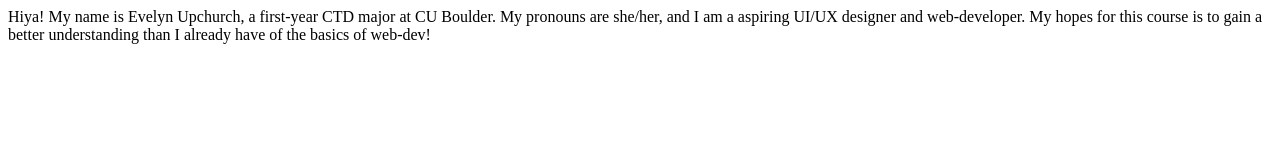
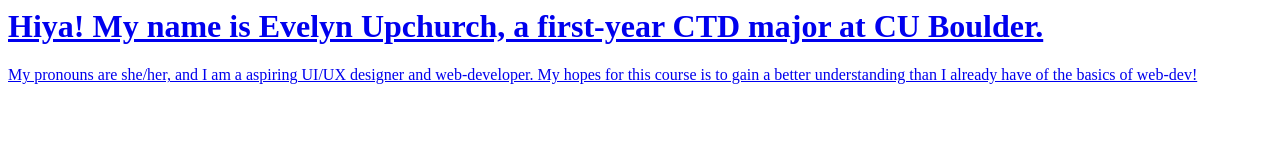
Before and after one commit to Jingle-icious/Jingle-icious.github.io, a plain HTML site: page wa/wa2.html in a window 1280 px wide. Drawn offline with Linux system fonts and the light colour scheme.

Commit message:
try again ig

```diff
--- a/wa/wa2.html
+++ b/wa/wa2.html
@@ -1,7 +1,9 @@
 <html>
     <head></head>
     <body>
-        <a img src="GitHub/Jingle-icious.github.io/Evelyn_Upchurch_Looking_Side.png">Hiya! My name is Evelyn Upchurch, a first-year CTD major at CU Boulder. My pronouns are she/her, and I
-            am a aspiring UI/UX designer and web-developer. My hopes for this course is to gain a better understanding than I already have of the basics of web-dev! </a>
+        <a href="GitHub/Jingle-icious.github.io/Evelyn_Upchurch_Looking_Side.png">
+            <h1>Hiya! My name is Evelyn Upchurch, a first-year CTD major at CU Boulder. </h1>
+                <p> My pronouns are she/her, and I am a aspiring UI/UX designer and web-developer. My hopes for this course is to gain a better understanding than I already have of the basics of web-dev! </p>
+        </a>
     </body>
 </html>
```
